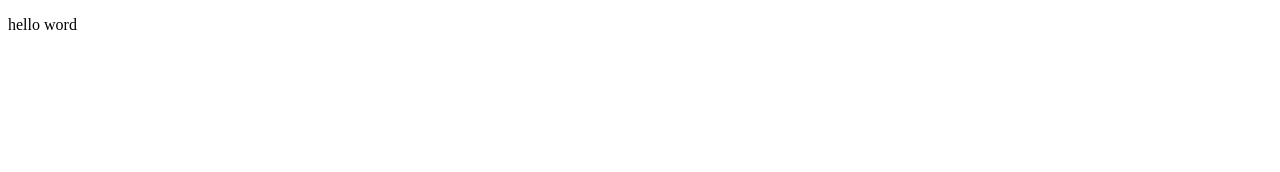
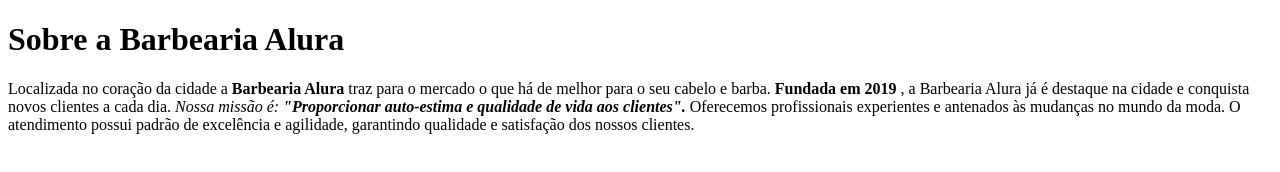
Before and after one commit to Matheusflores2/Projeto_Barbearia, a plain HTML site: page index.html in a window 1280 px wide. Drawn offline with Linux system fonts and the light colour scheme.

Commit message:
criando o HTML

```diff
--- a/index.html
+++ b/index.html
@@ -1,12 +1,27 @@
 <!DOCTYPE html>
-<html lang="en">
+<html lang="pt-br">
+
     <head>
         <meta charset="UTF-8">
         <meta http-equiv="X-UA-Compatible" content="IE=edge">
-    <meta name="viewport" content="width=P, initial-scale=1.0">
-    <title>Document</title>
+        <meta name="viewport" content="width=device-width, initial-scale=1.0">
+        <title>Barbearia Alura</title>
     </head>
+
     <body>
-    <p>hello word</p>
+        <h1>Sobre a Barbearia Alura</h1>
+
+
+        <p>
+            Localizada no coração da cidade a <strong> Barbearia Alura </strong>traz para o mercado o que há de melhor para o seu cabelo e barba.
+            <strong>Fundada em 2019</strong> , a Barbearia Alura já é destaque na cidade e conquista novos clientes a cada dia.
+
+            <em>Nossa missão é: <strong>"Proporcionar auto-estima e qualidade de vida aos clientes".</strong> </em>
+
+            Oferecemos profissionais experientes e antenados às mudanças no mundo da moda. O atendimento possui padrão de excelência e agilidade,
+            garantindo qualidade e satisfação dos nossos clientes.
+
+        </p>
+
     </body>
 </html>
```
Lines whose indentation alone changed are shown as unchanged.
